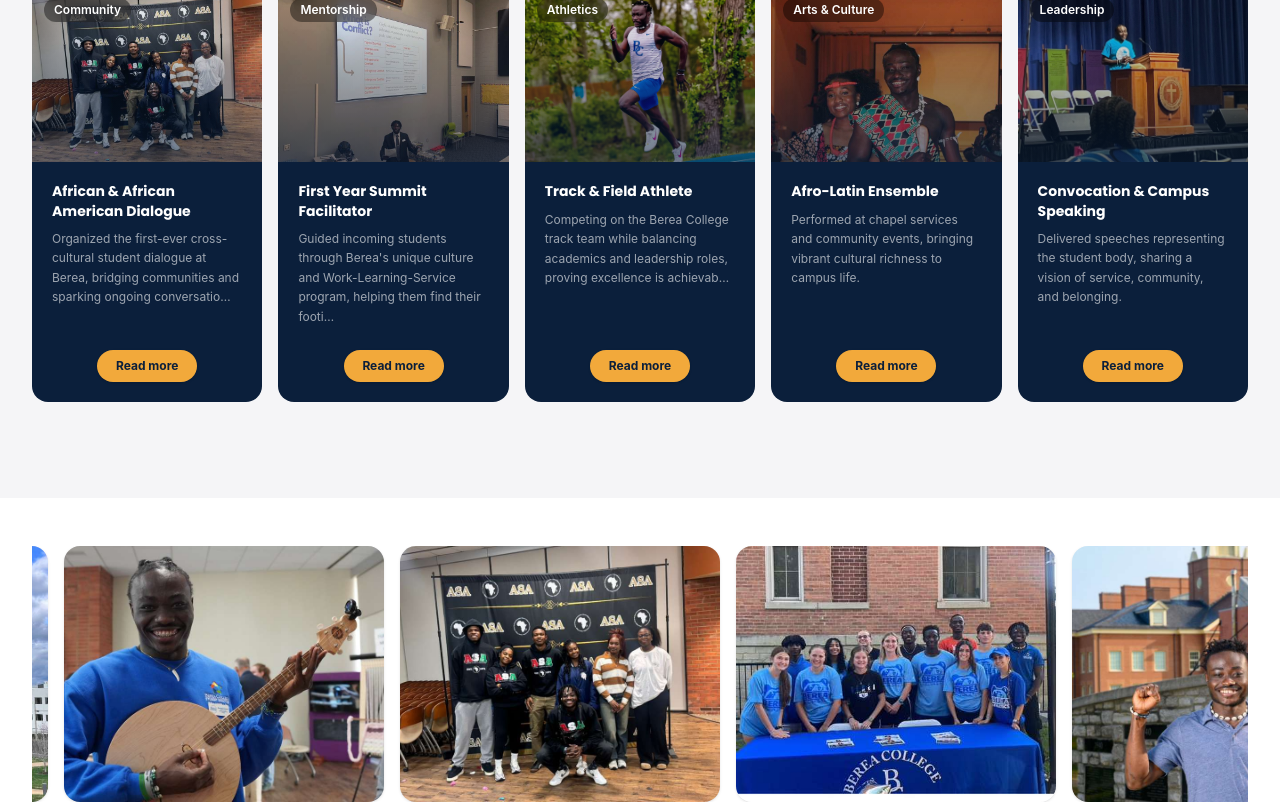
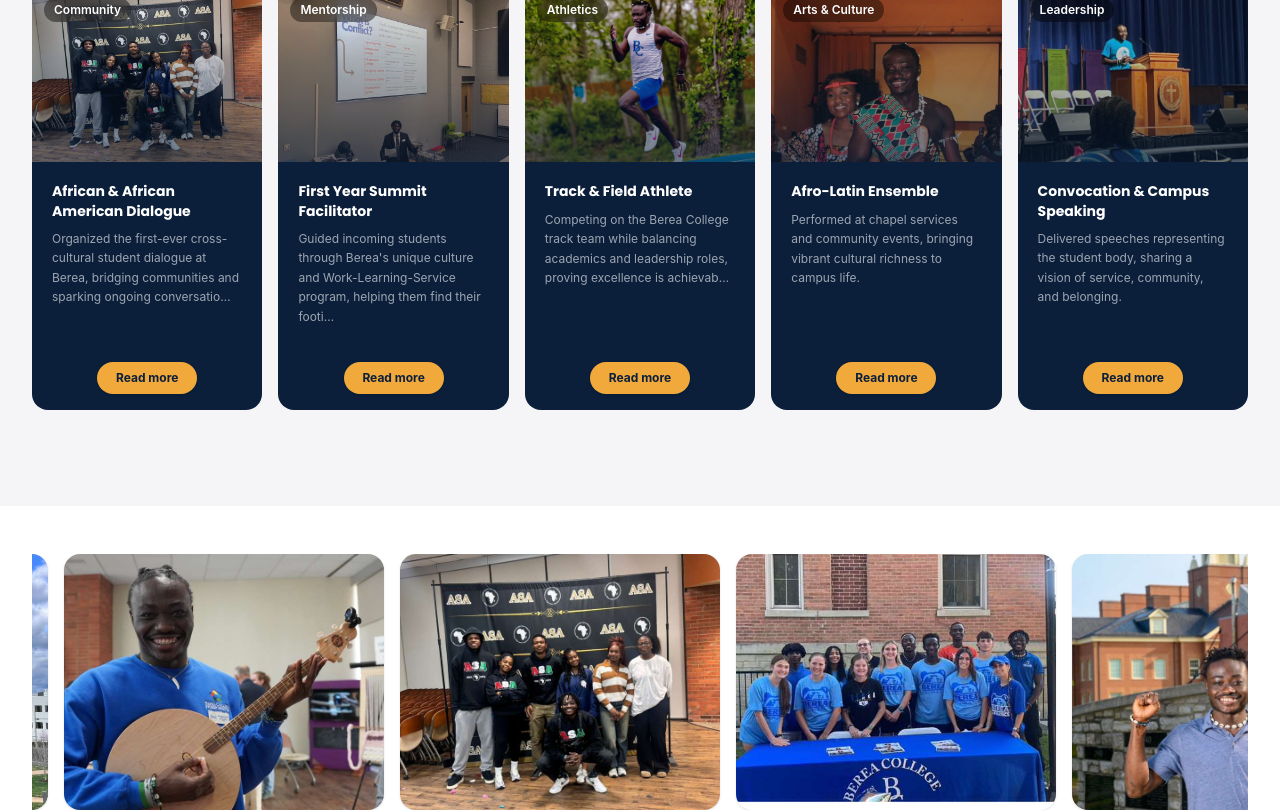
Before and after one commit to AmbGoodluck/kamuskay-website, a Next.js app: page / in a window 1280 px wide. Shown: the part 2750-3562 px from the top of the page. Built offline with nearby package versions, Linux system fonts and the light colour scheme; no server answers; the database is empty.

Commit message:
Fix 'Read more' button visibility and placement on activity cards

```diff
--- a/components/sections/FeaturedActivities.tsx
+++ b/components/sections/FeaturedActivities.tsx
@@ -93,18 +93,7 @@ export default function FeaturedActivities() {
                     {act.caption.length > 120 ? act.caption.slice(0, 120) + '…' : act.caption}
                   </p>
                   {act.details && (
-                    <div className="flex flex-col flex-1 justify-end">
-                      <div className="flex justify-center mt-auto">
-                        <button
-                          className="mb-0 mt-4 px-4 py-2 bg-[var(--color-gold)] text-[#0B1F3B] text-xs font-bold rounded-full shadow hover:bg-[var(--color-gold-dark)] focus:outline-none transition-colors"
-                          style={{ minWidth: 100 }}
-                          onClick={() => handleToggle(i)}
-                          aria-expanded={openIndex === i}
-                          aria-controls={`activity-details-${i}`}
-                        >
-                          {openIndex === i ? "Hide details" : "Read more"}
-                        </button>
-                      </div>
+                    <div>
                       <div
                         id={`activity-details-${i}`}
                         className={`transition-all duration-300 overflow-hidden ${openIndex === i ? "max-h-40 mt-2 opacity-100" : "max-h-0 opacity-0"}`}
@@ -117,6 +106,19 @@ export default function FeaturedActivities() {
                     </div>
                   )}
                 </div>
+                {act.details && (
+                  <div className="flex justify-center pb-4 pt-2">
+                    <button
+                      className="px-4 py-2 bg-[var(--color-gold)] text-[#0B1F3B] text-xs font-bold rounded-full shadow hover:bg-[var(--color-gold-dark)] focus:outline-none transition-colors"
+                      style={{ minWidth: 100 }}
+                      onClick={() => handleToggle(i)}
+                      aria-expanded={openIndex === i}
+                      aria-controls={`activity-details-${i}`}
+                    >
+                      {openIndex === i ? "Hide details" : "Read more"}
+                    </button>
+                  </div>
+                )}
               </div>
             </AnimateIn>
           ))}
```
